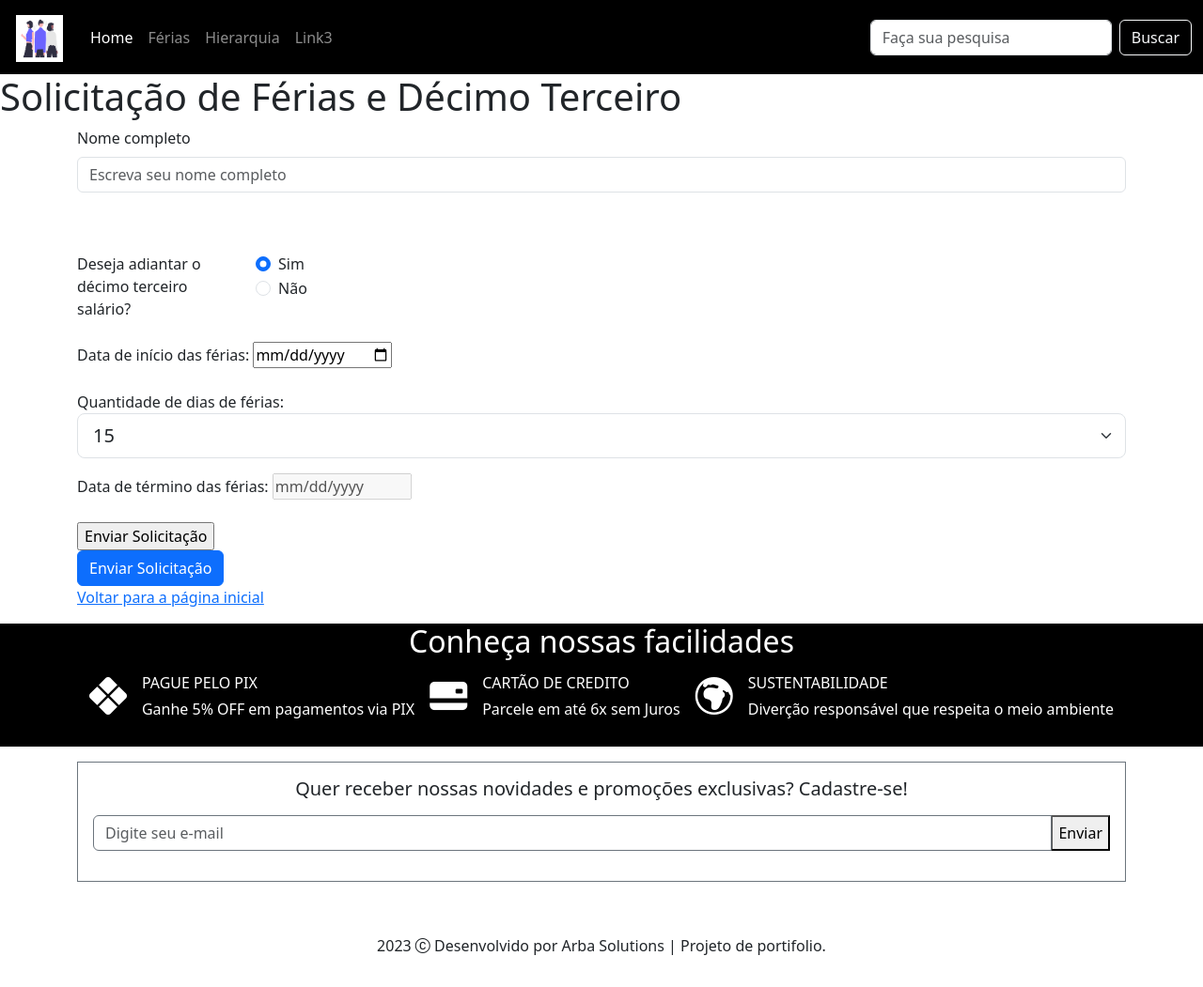
After one commit to Jessica-Franca/PHP, a PHP site: page /paginas/SolicitacaoFerias.php in a window 1280 px wide. The commit adds this page. Shown: the whole page at 94% size. Run offline with PHP 8.4, Linux system fonts and the light colour scheme.

Commit message:
Add pagina de cadastro de ferias e organização da navbar, footer e head

```diff
--- /dev/null
+++ b/estilo/estilo.css
@@ -0,0 +1,5 @@
+.icon {
+    width: 50px;
+    height: 50px;
+    margin: 0 5px;
+}
--- /dev/null
+++ b/paginas/SolicitacaoFerias.php
@@ -0,0 +1,101 @@
+<!DOCTYPE html>
+<html lang="pt">
+
+<head>
+    <?php include_once('head.php'); ?>
+</head>
+
+<body>
+    <?php include_once('navbar.php'); ?>
+
+    <h1>Solicitação de Férias e Décimo Terceiro</h1>
+    <div class="container">
+        <form action="processar_solicitacao.php" method="POST">
+
+            <div class="mb-3">
+                <label for="formGroupExampleInput" class="form-label">Nome completo</label>
+                <input type="text" class="form-control" id="formGroupExampleInput"
+                    placeholder="Escreva seu nome completo" required><br><br>
+            </div>
+
+            <fieldset class="row mb-3">
+                <legend class="col-form-label col-sm-2 pt-0">Deseja adiantar o décimo terceiro salário?</legend>
+                <div class="col-sm-10">
+                    <div class="form-check">
+                        <input class="form-check-input" type="radio" name="gridRadios" id="gridRadios1" value="option1"
+                            checked="">
+                        <label class="form-check-label" for="gridRadios1">
+                            Sim
+                        </label>
+                    </div>
+                    <div class="form-check">
+                        <input class="form-check-input" type="radio" name="gridRadios" id="gridRadios2" value="option2">
+                        <label class="form-check-label" for="gridRadios2">
+                            Não
+                        </label>
+                    </div>
+                </div>
+            </fieldset>
+
+
+
+            <form>
+                <label for="data_inicio">Data de início das férias:</label>
+                <input type="date" id="data_inicio" name="data_inicio" required><br><br>
+
+                <label for="quantidade_dias">Quantidade de dias de férias:</label>
+                <select class="form-select form-select-lg mb-3" aria-label="Large select example" id="quantidade_dias"
+                    name="quantidade_dias">
+                    <option value="15">15</option>
+                    <option value="20">20</option>
+                    <option value="30">30</option>
+                </select>
+
+
+                <label for="data_termino">Data de término das férias:</label>
+                <input type="date" id="data_termino" name="data_termino" disabled><br><br>
+
+                <input type="submit" value="Enviar Solicitação">
+            </form>
+
+            <script>
+                document.getElementById('data_inicio').addEventListener('change', function () {
+                    calcularDataTermino();
+                });
+
+                document.getElementById('quantidade_dias').addEventListener('change', function () {
+                    calcularDataTermino();
+                });
+
+                function calcularDataTermino() {
+                    const dataInicio = new Date(document.getElementById('data_inicio').value);
+                    const quantidadeDias = parseInt(document.getElementById('quantidade_dias').value);
+
+                    if (!isNaN(dataInicio.getTime()) && !isNaN(quantidadeDias)) {
+                        const dataTermino = new Date(dataInicio.getTime() + (quantidadeDias * 24 * 60 * 60 * 1000));
+                        document.getElementById('data_termino').valueAsDate = dataTermino;
+                    }
+                }
+            </script>
+
+
+
+
+
+
+
+
+            <button type="submit" class="btn btn-primary">Enviar Solicitação</button>
+            <p><a href="/index.php">Voltar para a página inicial</a></p>
+        </form>
+    </div>
+
+
+    <?php include_once('footer.php'); ?>
+
+    <script src="https://cdn.jsdelivr.net/npm/bootstrap@5.3.0/dist/js/bootstrap.bundle.min.js"
+        integrity="sha384-geWF76RCwLtnZ8qwWowPQNguL3RmwHVBC9FhGdlKrxdiJJigb/j/68SIy3Te4Bkz"
+        crossorigin="anonymous"></script>
+</body>
+
+</html>
--- /dev/null
+++ b/paginas/footer.php
@@ -0,0 +1,78 @@
+<!DOCTYPE html>
+<html lang="pt">
+
+<head>
+    <meta charset="UTF-8">
+    <meta http-equiv="X-UA-Compatible" content="IE=edge">
+    <meta name="viewport" content="width=device-width, initial-scale=1.0">
+    <title>Mascara Site</title>
+    <link rel="shortcut icon" href="./img/icone.jpg" type="image/x-icon">
+    <link rel="stylesheet" href="estilo.css">
+    <link rel="stylesheet" href="https://cdn.jsdelivr.net/npm/bootstrap-icons@1.10.5/font/bootstrap-icons.css">
+    <link href="https://cdn.jsdelivr.net/npm/bootstrap@5.3.0/dist/css/bootstrap.min.css" rel="stylesheet"
+        integrity="sha384-9ndCyUaIbzAi2FUVXJi0CjmCapSmO7SnpJef0486qhLnuZ2cdeRhO02iuK6FUUVM" crossorigin="anonymous">
+
+
+</head>
+
+<body>
+    <!-- Example Code facilidades-->
+    <?php
+    $FacilidadesData = [
+        ["PAGUE PELO PIX", "Ganhe 5% OFF em pagamentos via PIX", "bi bi-x-diamond-fill fs-1"],
+        ["CARTÃO DE CREDITO", "Parcele em até 6x sem Juros", "bi bi-credit-card-2-back-fill fs-1"],
+        ["SUSTENTABILIDADE", "Diverção responsável que respeita o meio ambiente", "bi bi-globe-europe-africa fs-1"]
+    ];
+    ?>
+    <section class="pb-4 bg-black text-bg-dark">
+
+        <h2 class="text-center">Conheça nossas facilidades</h2>
+
+        <div class="d-flex flex-column flex-lg-row align-items-center justify-content-center gap-3 px-3">
+            <?php foreach ($FacilidadesData as $facilidades): ?>
+
+                <div class="div-facilidades d-flex align-items-center">
+                    <div><i class="<?php echo $facilidades[2]; ?>"></i></div>
+                    <div>
+                        <div class="ms-3 mb-1">
+                            <?php echo $facilidades[0]; ?>
+                        </div>
+                        <div class="texto-menor ms-3">
+                            <?php echo $facilidades[1]; ?>
+                        </div>
+                    </div>
+                </div>
+            <?php endforeach; ?>
+        </div>
+
+
+
+    </section>
+
+    <!-- Example Code cadastro para receber notificalies-->
+    <div class="container pb-4 mx-auto g-4">
+        <form class="border border-secondary m-3 p-3 text-center div-novidades mx-auto">
+            <h5>
+                Quer receber nossas novidades e promoções exclusivas? Cadastre-se!
+            </h5>
+
+            <div class="input-group my-3">
+                <input type="email" class="form-control border-secondary" placeholder="Digite seu e-mail"
+                    aria-label="Digite seu e-mail" aria-describedby="button-addon2" />
+                <button type="button" id="button-addon2">Enviar</button>
+            </div>
+        </form>
+    </div>
+    <!-- Example Code rodapé-->
+    <footer class="text-center">
+        <p class="py-3">2023 <i class="bi bi-c-circle"></i> Desenvolvido por Arba Solutions | Projeto de portifolio.</p>
+    </footer>
+
+
+
+    <script src="https://cdn.jsdelivr.net/npm/bootstrap@5.3.0/dist/js/bootstrap.bundle.min.js"
+        integrity="sha384-geWF76RCwLtnZ8qwWowPQNguL3RmwHVBC9FhGdlKrxdiJJigb/j/68SIy3Te4Bkz"
+        crossorigin="anonymous"></script>
+</body>
+
+</html>
--- /dev/null
+++ b/paginas/head.php
@@ -0,0 +1,22 @@
+<!DOCTYPE html>
+<html lang="pt">
+
+<head>
+    <meta charset="UTF-8">
+    <meta http-equiv="X-UA-Compatible" content="IE=edge">
+    <meta name="viewport" content="width=device-width, initial-scale=1.0">
+    <link rel="shortcut icon" href="./img/icone.jpg" type="image/x-icon">
+    <link rel="stylesheet" href="./estilo/estilo.css">
+    <link rel="stylesheet" href="https://cdn.jsdelivr.net/npm/bootstrap-icons@1.10.5/font/bootstrap-icons.css">
+    <link href="https://cdn.jsdelivr.net/npm/bootstrap@5.3.0/dist/css/bootstrap.min.css" rel="stylesheet"
+        integrity="sha384-9ndCyUaIbzAi2FUVXJi0CjmCapSmO7SnpJef0486qhLnuZ2cdeRhO02iuK6FUUVM" crossorigin="anonymous">
+</head>
+
+<body>
+
+    <script src="https://cdn.jsdelivr.net/npm/bootstrap@5.3.0/dist/js/bootstrap.bundle.min.js"
+        integrity="sha384-geWF76RCwLtnZ8qwWowPQNguL3RmwHVBC9FhGdlKrxdiJJigb/j/68SIy3Te4Bkz"
+        crossorigin="anonymous"></script>
+</body>
+
+</html>
--- /dev/null
+++ b/paginas/navbar.php
@@ -0,0 +1,46 @@
+<!DOCTYPE html>
+<html lang="pt">
+
+<head>
+    <?php include_once('head.php'); ?>
+</head>
+
+<body>
+    <!-- Example Code criar barra de home navegação -->
+    <nav class="navbar navbar-expand-md bg-black navbar-dark">
+        <div class="container-fluid">
+            <a class="navbar-brand" href="#">
+                <h1 class="d-block m-0"><img class="icon" src="./imagens/undraw_People_re_8spw.png" alt="Logo"></h1>
+            </a>
+            <button class="navbar-toggler" type="button" data-bs-toggle="collapse"
+                data-bs-target="#navbarSupportedContent" aria-controls="navbarSupportedContent" aria-expanded="false"
+                aria-label="Toggle navigation">
+                <span class="navbar-toggler-icon"></span>
+            </button>
+            <div class="collapse navbar-collapse" id="navbarSupportedContent">
+                <ul class="navbar-nav me-auto">
+                    <li class="nav-item">
+                        <a class="nav-link active" aria-current="page" href="#">Home</a>
+                    </li>
+                    <li class="nav-item">
+                        <a class="nav-link" href="/paginas/SolicitacaoFerias.php">Férias</a>
+                    </li>
+                    <li class="nav-item">
+                        <a class="nav-link" href="#">Hierarquia</a>
+                    </li>
+                    <li class="nav-item">
+                        <a class="nav-link" href="#">Link3</a>
+                    </li>
+
+                </ul>
+                <form class="d-flex" role="search">
+                    <input class="form-control me-2" type="search" placeholder="Faça sua pesquisa" aria-label="Search">
+                    <button class="btn btn-outline-light" type="submit">Buscar</button>
+                </form>
+            </div>
+        </div>
+    </nav>
+
+</body>
+
+</html>
```
Also changed, not shown: index.php (+9 -104 lines).
